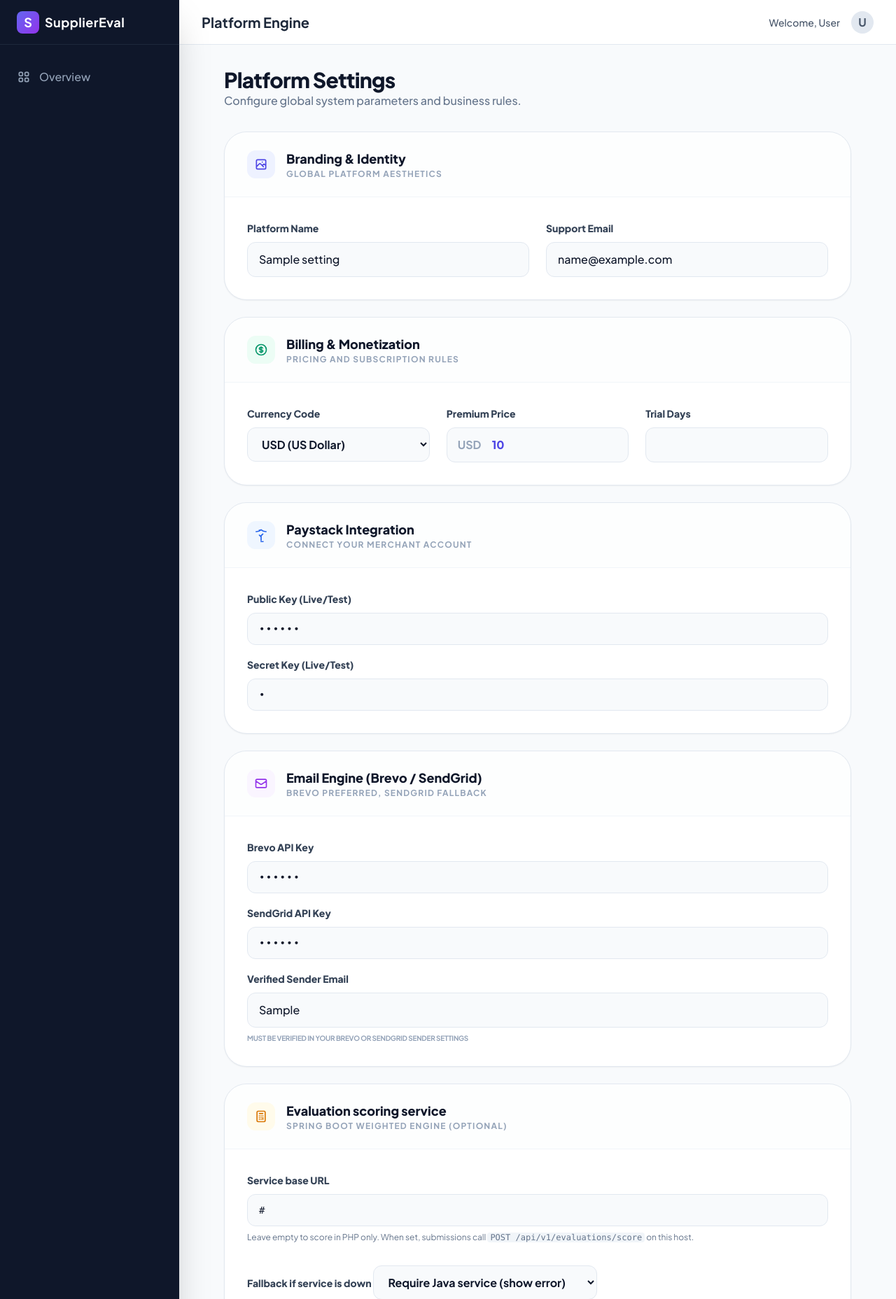
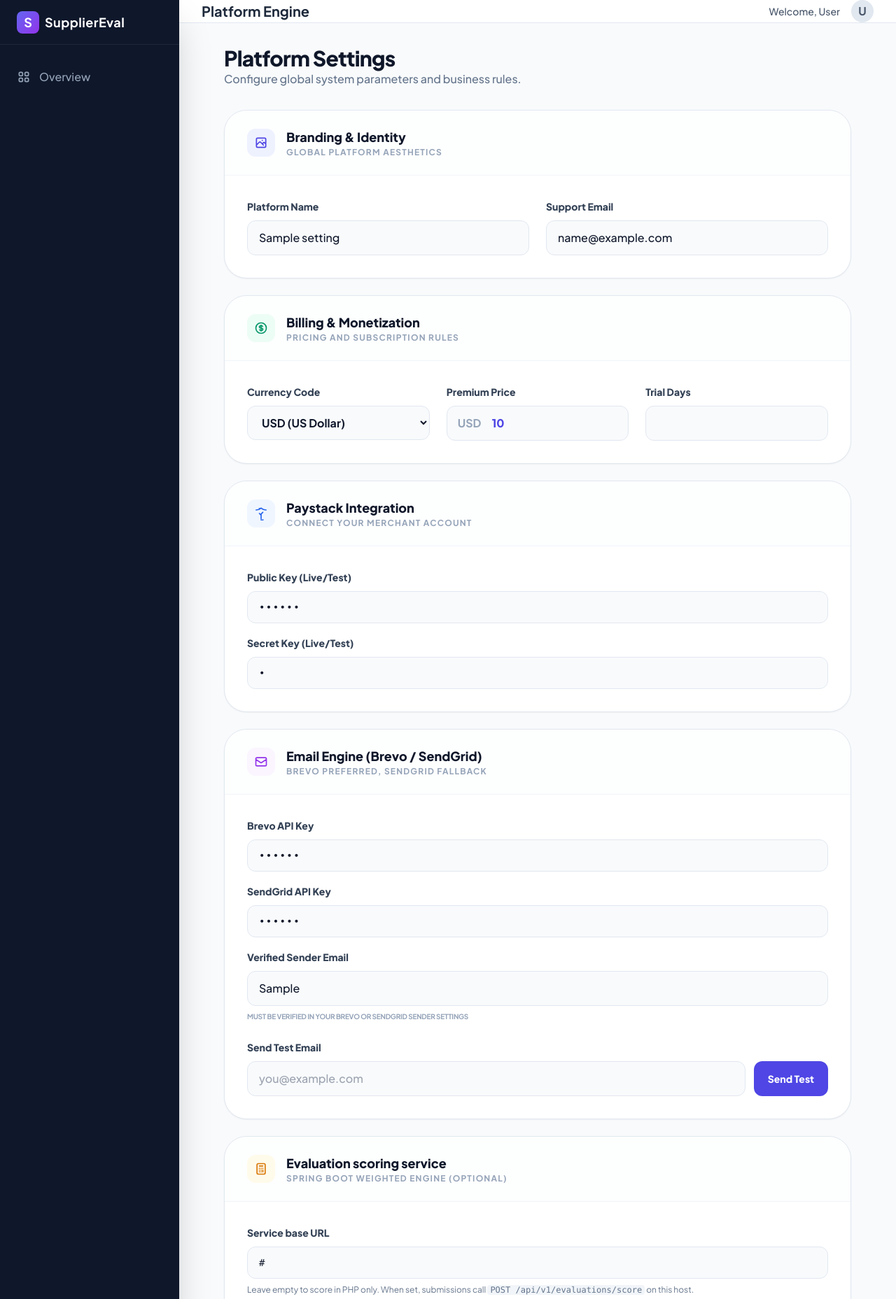
Before and after one commit to lobigyanyie-cell/supplyeval, a PHP site: template src/Views/dashboard/system/settings.php in a window 1280 px wide. Shown: the top 1857 px of the page at 70% size. Run offline with PHP 8.4, Linux system fonts and the light colour scheme; the template is opened without the code that fills it: most values are stand-ins (such as "Sample title", 1, 10 or a date in 2020); some libraries are stand-ins or nearby versions.

Commit message:
Chore: add text email in the admin side

```diff
--- a/public/index.php
+++ b/public/index.php
@@ -97,6 +97,7 @@ $routes = [
         '/admin/companies/delete' => 'DashboardController@deleteCompany',
         '/admin/users/delete' => 'DashboardController@deleteUser',
         '/admin/settings/save' => 'DashboardController@saveSettings',
+        '/admin/settings/test-email' => 'DashboardController@sendTestEmail',
         '/users/create' => 'UserController@create',
         '/users/store' => 'UserController@store',
         '/users/delete' => 'UserController@delete',
--- a/src/Views/dashboard/system/settings.php
+++ b/src/Views/dashboard/system/settings.php
@@ -13,6 +13,19 @@
                 <path stroke-linecap="round" stroke-linejoin="round" stroke-width="2" d="M5 13l4 4L19 7" />
             </svg>
             <span class="font-bold">Settings saved successfully!</span>
+        </div>
+    <?php endif; ?>
+    <?php if (($_GET['test'] ?? '') === 'sent'): ?>
+        <div class="bg-emerald-50 border border-emerald-100 text-emerald-700 px-6 py-4 rounded-2xl">
+            <span class="font-bold">Test email sent to <?= htmlspecialchars($_GET['to'] ?? '') ?>.</span>
+        </div>
+    <?php elseif (($_GET['test'] ?? '') === 'failed'): ?>
+        <div class="bg-rose-50 border border-rose-100 text-rose-700 px-6 py-4 rounded-2xl">
+            <span class="font-bold">Test email failed. Check your Brevo/SendGrid key and verified sender.</span>
+        </div>
+    <?php elseif (($_GET['test'] ?? '') === 'invalid_email'): ?>
+        <div class="bg-amber-50 border border-amber-100 text-amber-800 px-6 py-4 rounded-2xl">
+            <span class="font-bold">Please enter a valid test recipient email.</span>
         </div>
     <?php endif; ?>
 
@@ -169,6 +182,19 @@
                             class="w-full px-4 py-3 bg-slate-50 border border-slate-200 rounded-xl focus:ring-2 focus:ring-indigo-500/20 focus:border-indigo-500 transition-all font-medium">
                         <p class="text-[10px] text-slate-400 font-bold uppercase tracking-tight">Must be verified in your Brevo or SendGrid sender settings</p>
                     </div>
+                    <div class="pt-2">
+                        <label class="text-sm font-black text-slate-700">Send Test Email</label>
+                        <div class="mt-2 flex flex-col sm:flex-row gap-3">
+                            <input type="email" name="test_email_to" placeholder="you@example.com"
+                                class="flex-1 px-4 py-3 bg-slate-50 border border-slate-200 rounded-xl focus:ring-2 focus:ring-indigo-500/20 focus:border-indigo-500 transition-all font-medium">
+                            <button type="submit"
+                                formaction="/saas/admin/settings/test-email"
+                                formmethod="POST"
+                                class="px-5 py-3 bg-indigo-600 text-white rounded-xl font-black text-sm hover:bg-indigo-700 transition-colors">
+                                Send Test
+                            </button>
+                        </div>
+                    </div>
                 </div>
             </div>
         </div>
```
Also changed, not shown: src/Controllers/DashboardController.php (+27 -0 lines).
